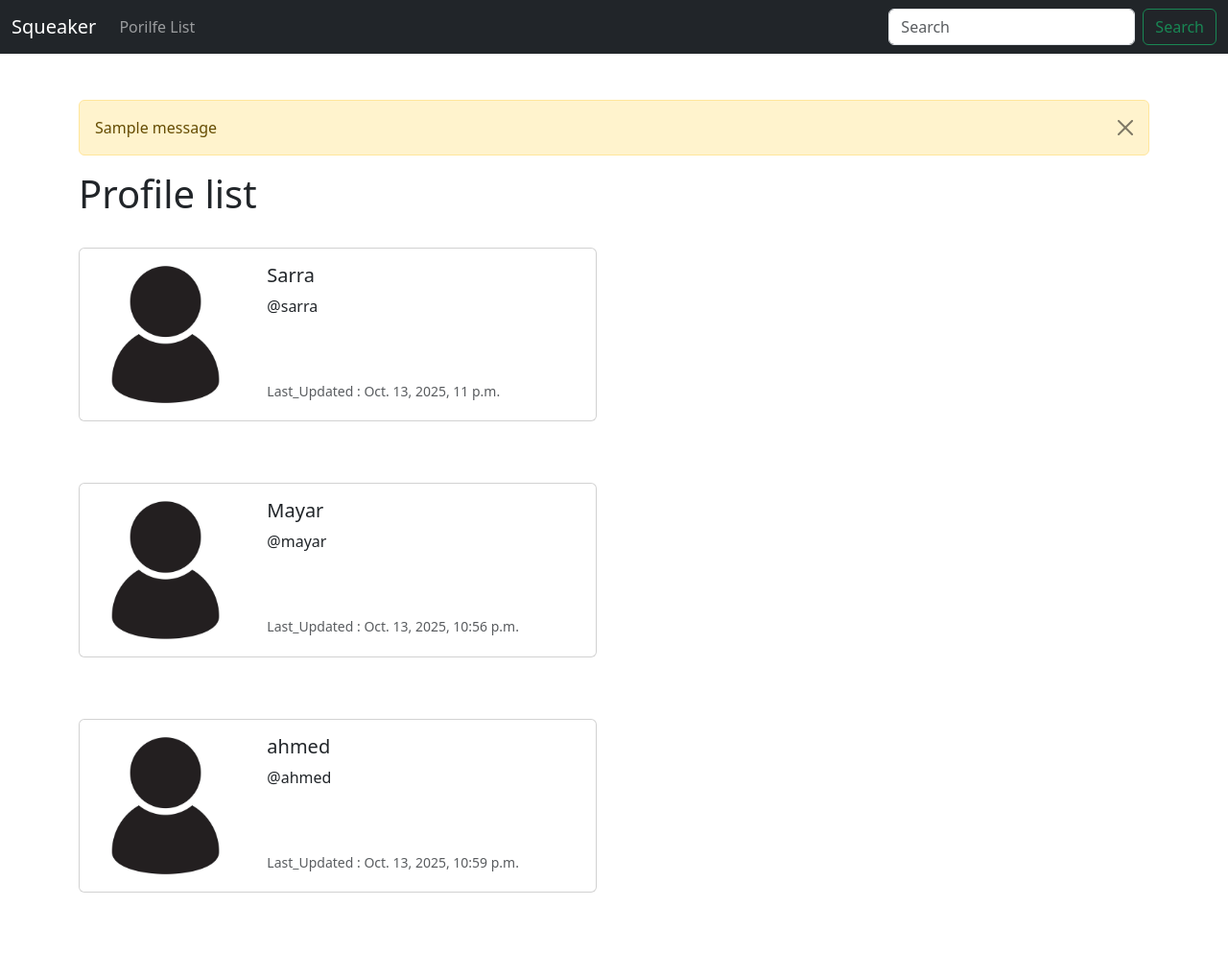
After one commit to Sarra-dev/Squeaker, a Django app: page /profile_list/ in a window 1280 px wide. The commit adds this page. Shown: the whole page at 96% size. Run offline with Django 5.2, Linux system fonts and the light colour scheme; a user stored in the database is signed in; data comes from the database, SQL or seed files in the repository; both versions use the stored data as it was after the commit; one stand-in notice (Sample message) is shown.

Commit message:
Profile management

```diff
--- a/squeaker/musker/models.py
+++ b/squeaker/musker/models.py
@@ -1,5 +1,7 @@
 from django.db import models
 from django.contrib.auth.models import User
+from django.db.models.signals import post_save
+
 
 #create A User Profile Model
 class Profile(models.Model):
@@ -8,5 +10,21 @@ class Profile(models.Model):
             related_name="followed_by",
             symmetrical=False, # user don't have to follow who followed him
             blank=True) #you don't have to follow anybody
+
+    date_modified = models.DateTimeField(User , auto_now = True )
+
     def __str__(self):
         return self.user.username
+
+# Create profile When New User Signs Up
+#@receiver(post_save, sender=User)
+
+def create_profile(sender , instance , created , **kwargs):
+    if created :
+        user_profile = Profile(user = instance)
+        user_profile.save()
+        #have the user follow themselves
+        user_profile.follows.set([instance.profile.id])
+        user_profile.save()
+
+post_save.connect(create_profile,sender=User)
--- a/squeaker/musker/templates/base.html
+++ b/squeaker/musker/templates/base.html
@@ -11,6 +11,17 @@
      {%include 'navbar.html' %}
      <br/>
     <div class="container">
+      <br/>
+      {% if messages %}
+        {% for message in messages %}
+
+          <div class="alert alert-warning alert-dismissible fade show" role="alert">
+           {{ message }}
+            <button type="button" class="btn-close" data-bs-dismiss="alert" aria-label="Close"></button>
+          </div>
+
+        {% endfor %}
+      {% endif %}
         {%block content%}
         {% endblock %}
     </div>
--- a/squeaker/musker/templates/navbar.html
+++ b/squeaker/musker/templates/navbar.html
@@ -7,7 +7,7 @@
     <div class="collapse navbar-collapse" id="navbarSupportedContent">
       <ul class="navbar-nav me-auto mb-2 mb-lg-0">
         <li class="nav-item">
-          <a class="nav-link" href="#">Link</a>
+          <a class="nav-link" href="{% url 'profile_list' %}">Porilfe List</a>
         </li>
 
       </ul>
--- /dev/null
+++ b/squeaker/musker/templates/profile_list.html
@@ -0,0 +1,34 @@
+{%extends 'base.html'%}
+{% load static %}
+
+{% block content %}
+
+<h1> Profile list </h1>
+<br/>
+
+{% if profiles %}
+
+    {% for profile in profiles %}
+
+            <div class="card mb-3" style="max-width: 540px;">
+        <div class="row g-0">
+            <div class="col-md-4">
+            <img src="{% static 'images/profile-icon.jpg'  %}" class="img-fluid rounded-start" alt="Profile Image">
+            </div>
+            <div class="col-md-8">
+            <div class="card-body">
+                <h5 class="card-title">{{ profile.user.username }}</h5>
+                <p class="card-text">@{{ profile.user.username|lower}}</p>
+                <br/><br/>
+                <p class="card-text"><small class="text-body-secondary">Last_Updated : {{ profile.date_modified }}</small></p>
+            </div>
+            </div>
+        </div>
+        </div>
+        <br/><br/>
+
+    {% endfor %}
+
+{% endif %}
+
+{% endblock %}
--- a/squeaker/musker/urls.py
+++ b/squeaker/musker/urls.py
@@ -3,4 +3,5 @@ from . import views
 
 urlpatterns = [
     path('', views.home , name="home"),
+    path('profile_list/', views.profile_list , name='profile_list'),
 ]
--- a/squeaker/musker/views.py
+++ b/squeaker/musker/views.py
@@ -1,4 +1,14 @@
-from django.shortcuts import render
+from django.shortcuts import render , redirect
+from django.contrib import messages
+from .models import Profile
 
 def home(request):
     return render (request, 'home.html' , {})
+
+def profile_list(request):
+    if request.user.is_authenticated :
+        profiles = Profile.objects.exclude(user=request.user) #exclude the actual user
+        return render (request, 'profile_list.html'  , {"profiles" : profiles})
+    else :
+        messages.success(request , ("You Must Be Logged In To View This Page ..."))
+        return redirect('home')
```
Also changed, not shown: squeaker/db.sqlite3, squeaker/musker/migrations/0002_profile_date_modified.py (added), squeaker/musker/static/images/profile-icon.jpg (added).
